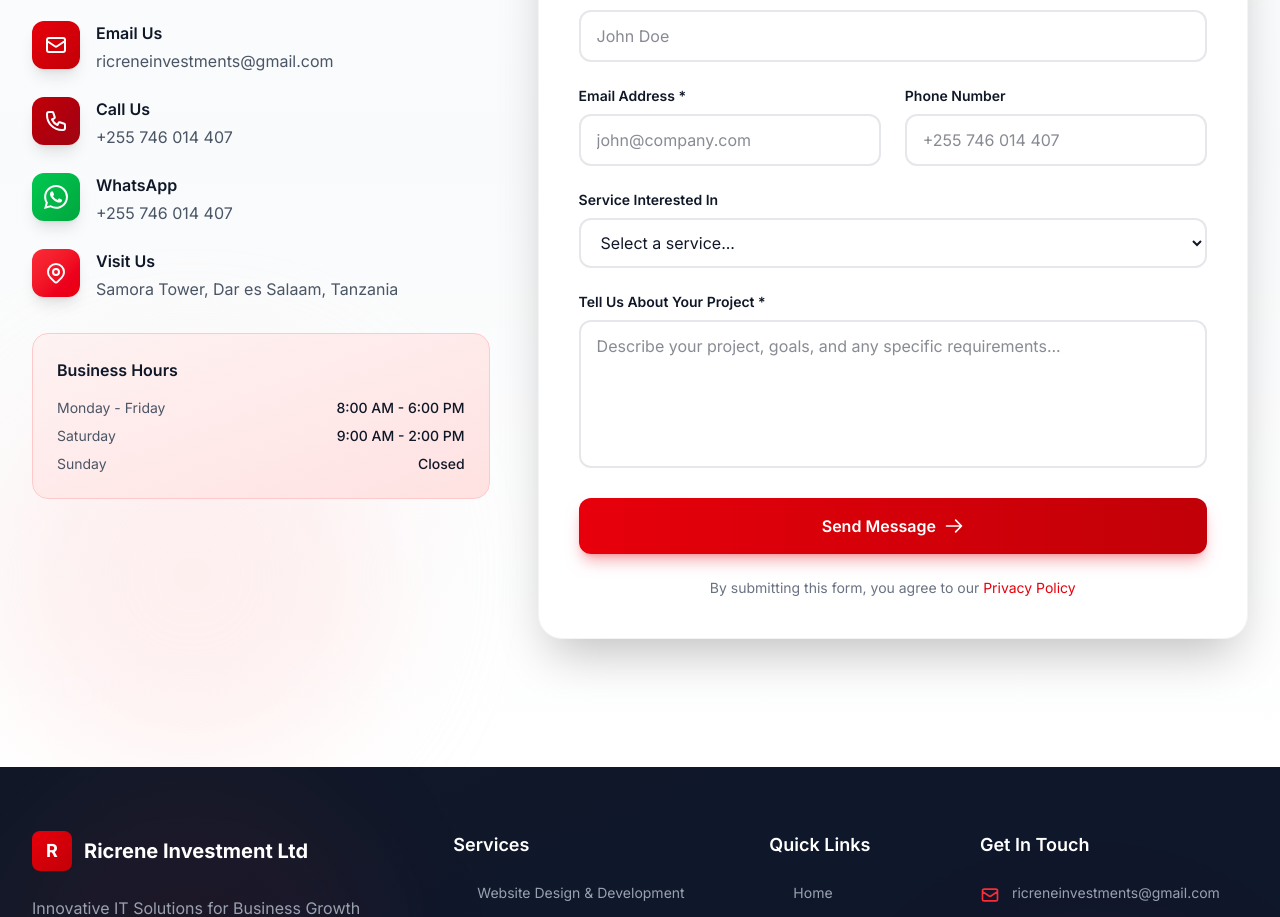
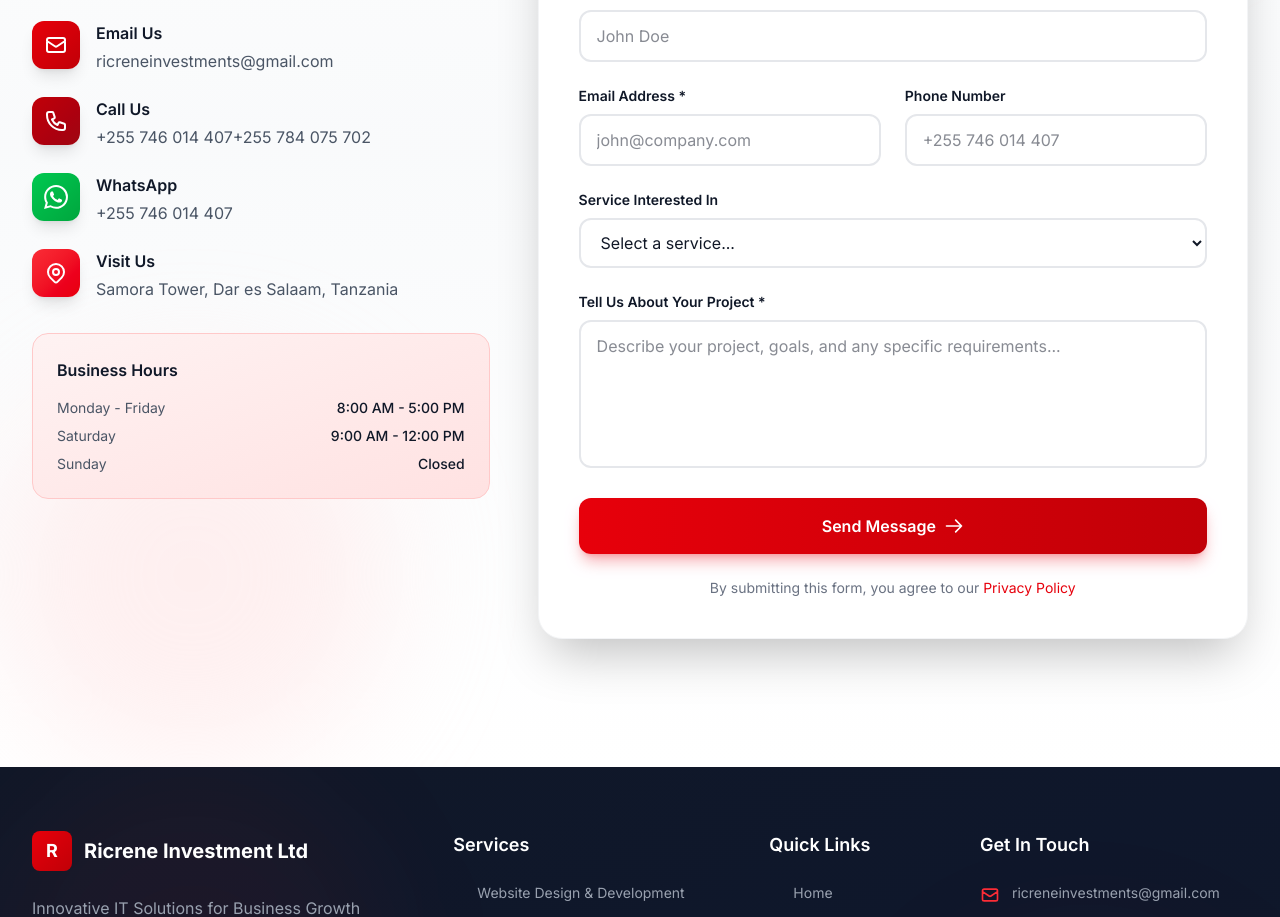
Before and after one commit to ricreneinvestments-commits/ricreneweb, a Next.js app in the folder frontend/: page / in a window 1280 px wide. Shown: the part 6903-7820 px from the top of the page. Built offline with nearby package versions, Linux system fonts and the light colour scheme; no server answers.

Commit message:
changed working hours and updated phone numbers

```diff
--- a/frontend/components/sections/ContactSection.tsx
+++ b/frontend/components/sections/ContactSection.tsx
@@ -5,8 +5,8 @@ import { useState } from "react";
 const navigationContent = {
   contact: {
     email: "ricreneinvestments@gmail.com",
-    phone: "+255 746 014 407",
-    whatsapp: "+255 746 014 407",
+    phone: ["+255 746 014 407", "+255 784 075 702"],
+    whatsapp: ["+255 746 014 407", "+255 784 075 702"],
     address: "Samora Tower, Dar es Salaam, Tanzania",
   },
 };
@@ -29,7 +29,7 @@ export function ContactSection() {
     setSubmitStatus('idle');
 
     try {
-  const backendUrl = process.env.NEXT_PUBLIC_API_URL || "http://localhost:3000";
+  const backendUrl = process.env.NEXT_PUBLIC_API_URL || "http://localhost:8000";
   const response = await fetch(`${backendUrl}/api/contact/`, {
     method: 'POST',
     headers: {
@@ -121,8 +121,8 @@ export function ContactSection() {
                 </div>
                 <div>
                   <h4 className="font-semibold text-gray-900 mb-1">WhatsApp</h4>
-                  <a href={`https://wa.me/${navigationContent.contact.whatsapp.replace(/\s/g, '')}`} target="_blank" rel="noopener noreferrer" className="text-gray-600 hover:text-green-600 transition-colors">
-                    {navigationContent.contact.whatsapp}
+                  <a href={`https://wa.me/${navigationContent.contact.whatsapp[0].replace(/\s/g, '')}`} target="_blank" rel="noopener noreferrer" className="text-gray-600 hover:text-green-600 transition-colors">
+                    {navigationContent.contact.whatsapp[0]}
                   </a>
                 </div>
               </div>
@@ -146,11 +146,11 @@ export function ContactSection() {
               <div className="space-y-2 text-sm text-gray-600">
                 <div className="flex justify-between">
                   <span>Monday - Friday</span>
-                  <span className="font-medium text-gray-900">8:00 AM - 6:00 PM</span>
+                  <span className="font-medium text-gray-900">8:00 AM - 5:00 PM</span>
                 </div>
                 <div className="flex justify-between">
                   <span>Saturday</span>
-                  <span className="font-medium text-gray-900">9:00 AM - 2:00 PM</span>
+                  <span className="font-medium text-gray-900">9:00 AM - 12:00 PM</span>
                 </div>
                 <div className="flex justify-between">
                   <span>Sunday</span>
```
